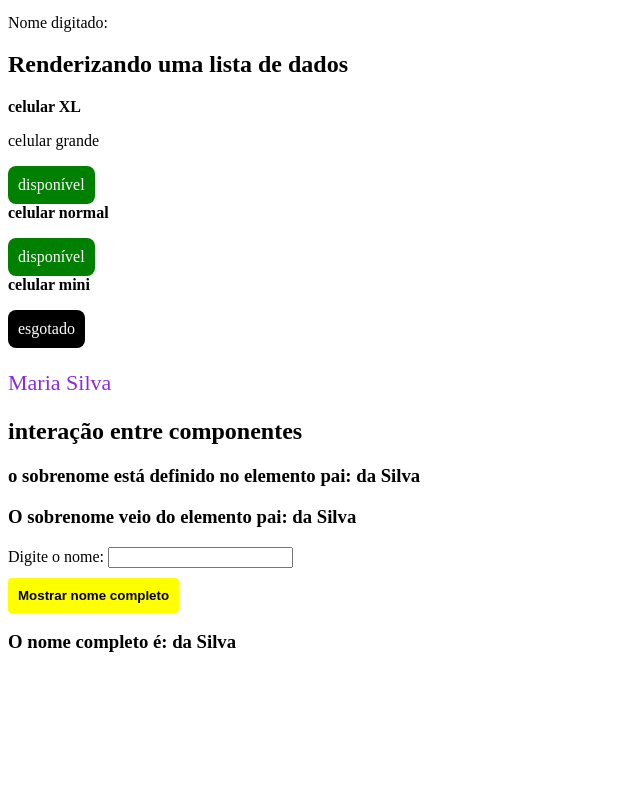
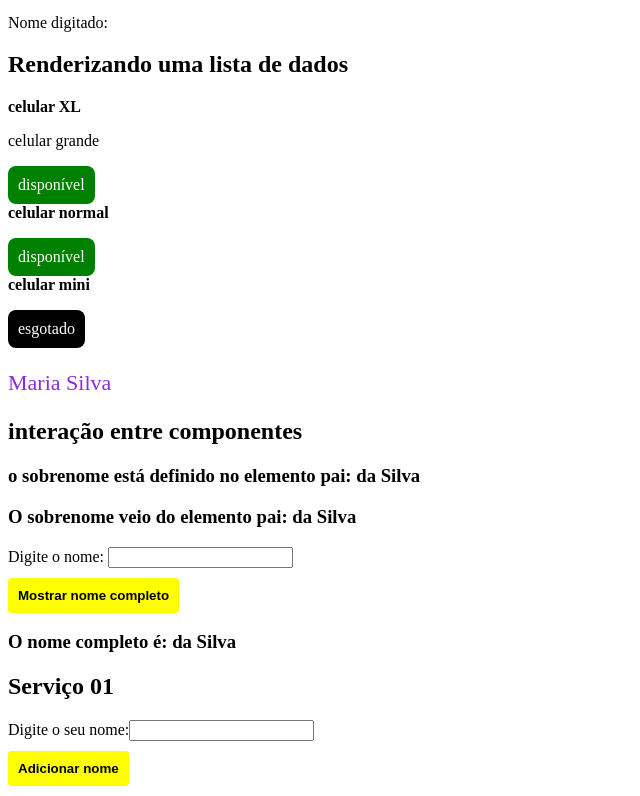
Before and after one commit to heitor-ps/angular-testing, an Angular app: page / in a window 1280 px wide. Shown: the part 797-1593 px from the top of the page, without its empty margins (0-640 px from the left). Before the commit the page ends 1469 px from the top, so only its background shows below. Built offline with nearby package versions, Linux system fonts and the light colour scheme.

Commit message:
added example-servico2

```diff
--- a/src/app/app.component.html
+++ b/src/app/app.component.html
@@ -5,3 +5,4 @@
 <app-rendering-lists></app-rendering-lists>
 <app-componente-personalizado nome="Maria" sobrenome="Silva"></app-componente-personalizado>
 <app-componente-pai></app-componente-pai>
+<app-servico1></app-servico1>
--- a/src/app/app.module.ts
+++ b/src/app/app.module.ts
@@ -13,6 +13,7 @@ import { ComponentePersonalizadoComponent } from './componente-personalizado/com
 import { ComponentePaiComponent } from './componente-pai/componente-pai.component';
 import { ComponenteFilhoComponent } from './componente-filho/componente-filho.component';
 import { Servico1Component } from './servico1/servico1.component';
+import { ExemploServico2Component } from './exemplo-servico2/exemplo-servico2.component';
 
 
 
@@ -29,6 +30,7 @@ import { Servico1Component } from './servico1/servico1.component';
     ComponentePaiComponent,
     ComponenteFilhoComponent,
     Servico1Component,
+    ExemploServico2Component,
   ],
   imports: [
     BrowserModule,
--- /dev/null
+++ b/src/app/exemplo-servico2/exemplo-servico2.component.html
@@ -0,0 +1 @@
+<p>exemplo-servico2 works!</p>
--- /dev/null
+++ b/src/app/exemplo-servico2/exemplo-servico2.component.ts
@@ -0,0 +1,15 @@
+import { Component, OnInit } from '@angular/core';
+
+@Component({
+  selector: 'app-exemplo-servico2',
+  templateUrl: './exemplo-servico2.component.html',
+  styleUrls: ['./exemplo-servico2.component.css']
+})
+export class ExemploServico2Component implements OnInit {
+
+  constructor() { }
+
+  ngOnInit(): void {
+  }
+
+}
--- a/src/app/servico1/servico1.component.html
+++ b/src/app/servico1/servico1.component.html
@@ -1 +1,4 @@
-<p>servico1 works!</p>
+<h2>Serviço 01</h2>
+<label for="nome">Digite o seu nome:</label>
+<input type="text" [(ngModel)] = "nome">
+<button type="button" (click)="adicionarNome()">Adicionar nome</button>
--- a/src/app/servico1/servico1.component.ts
+++ b/src/app/servico1/servico1.component.ts
@@ -1,15 +1,14 @@
-import { Component, OnInit } from '@angular/core';
+import { Component } from '@angular/core';
 
 @Component({
   selector: 'app-servico1',
   templateUrl: './servico1.component.html',
   styleUrls: ['./servico1.component.css']
 })
-export class Servico1Component implements OnInit {
+export class Servico1Component  {
+  nome = '';
 
-  constructor() { }
-
-  ngOnInit(): void {
+  adicionarNome() {
+    console.log(`o nome ${this.nome} foi adicionado`)
   }
-
 }
```
Also changed, not shown: src/app/exemplo-servico2/exemplo-servico2.component.css (added), 1 other file (tests, documents, lock files or other folders).
